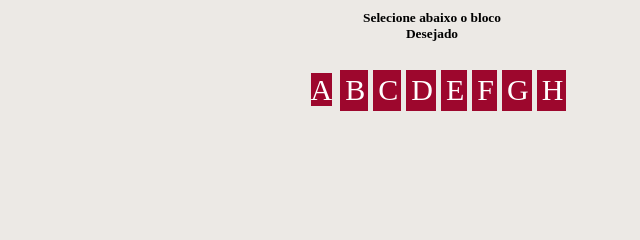
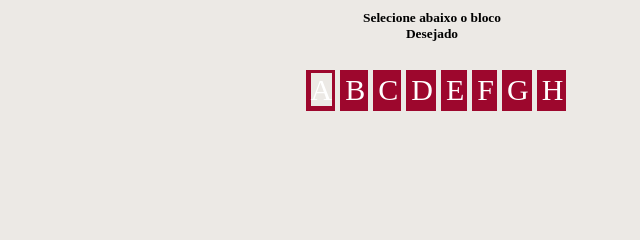
Before and after one commit to jldomingues/copadomundo2022, a plain HTML site: page index.html in a window 1280 px wide. In both pictures the pointer is over the element 528 px from the left and 492 px from the top of the page. Shown: the part 402-642 px from the top of the page, 208-848 px from the left. Drawn offline with Linux system fonts and the light colour scheme.

Commit message:
Update style.css

```diff
--- a/style.css
+++ b/style.css
@@ -136,7 +136,7 @@ span{
 
 }
 span:hover{
-    border-color:#ece9e5;
+background-color:#ece9e5;
 }
 #centro{
    /*centralizar bloco */
```
